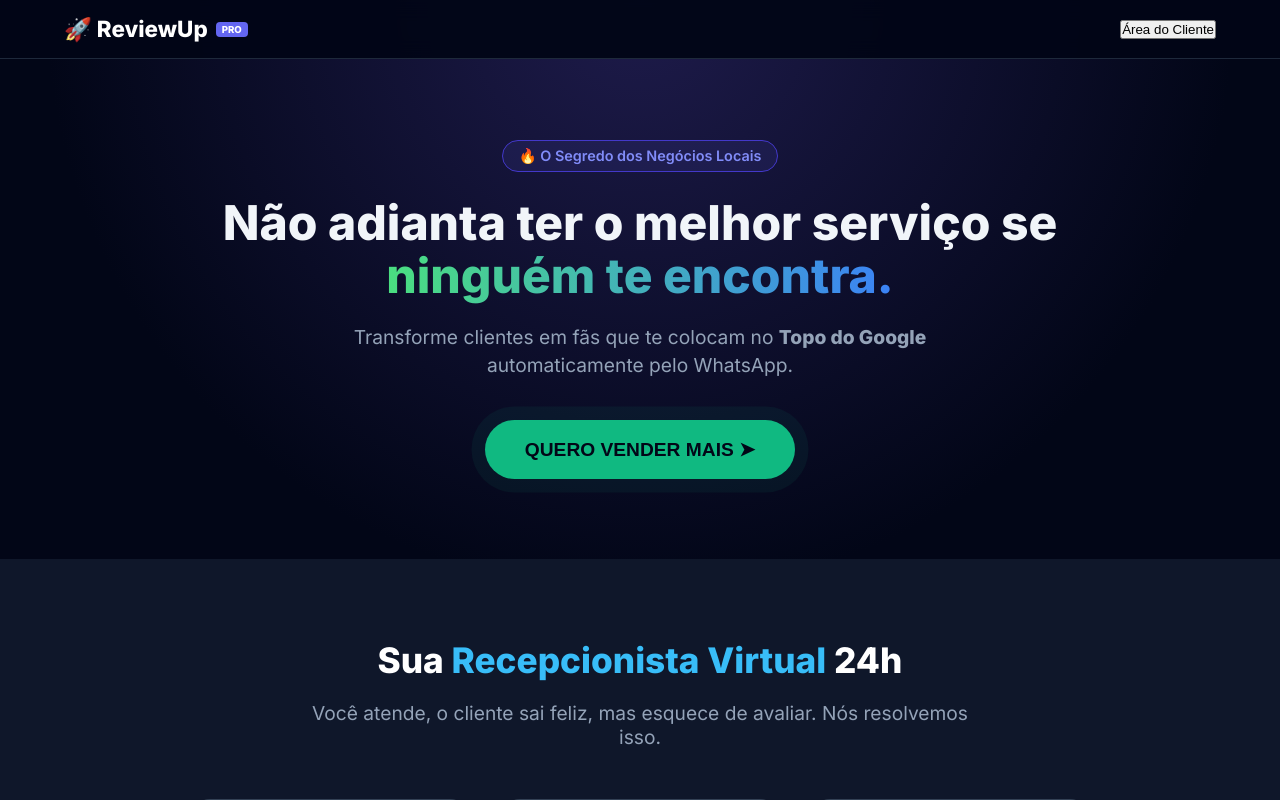
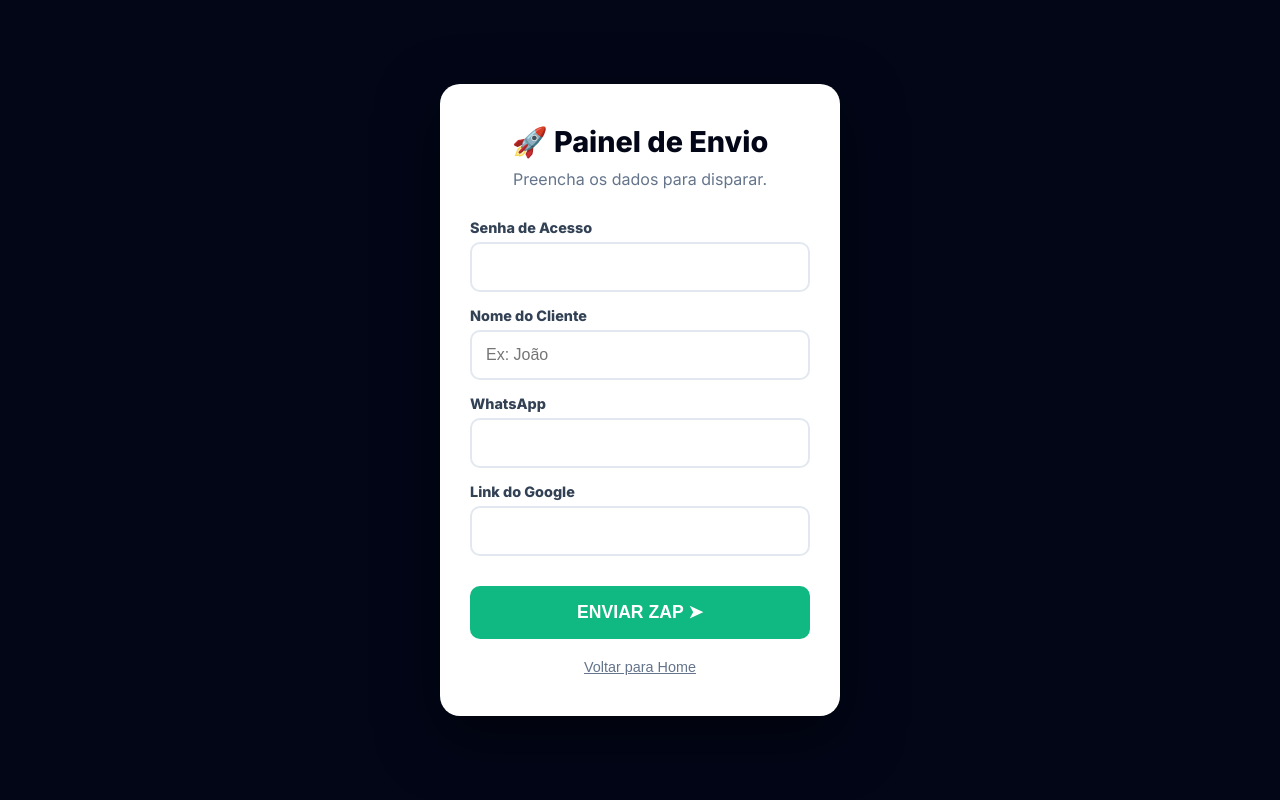
Before and after one commit to digitalburn/reviewup-sistema, a React (Vite) app in the folder web/: page / in a window 1280 px wide. Both pictures are taken after a click on the button "Área do Cliente". Shown: the top 800 px of the page. Built offline with nearby package versions, Linux system fonts and the light colour scheme.

Commit message:
Correcao da area do cliente

```diff
--- a/web/src/App.jsx
+++ b/web/src/App.jsx
@@ -1,33 +1,77 @@
-import React from 'react';
-import './App.css';
+import { useState, useEffect } from 'react'
+import './App.css'
 
-export default function Landing({ onLogin }) {
-  // 👇 ZAP DA ANDREIA 👇
+function App() {
+  // Estado que controla qual tela aparece ('landing' ou 'painel')
+  const [tela, setTela] = useState('landing')
+
+  // Estados do Painel (Dados do formulário)
+  const [telefone, setTelefone] = useState('')
+  const [nome, setNome] = useState('')
+  const [link, setLink] = useState('')
+  const [senha, setSenha] = useState('')
+  const [loading, setLoading] = useState(false)
+
+  // Link do WhatsApp da Andreia
   const whatsappVendas = "5511992514436";
 
-  const irParaZapMensal = () => {
-    const texto = "Olá! Quero testar o ReviewUp no Plano Mensal de R$ 97.";
-    window.open(`https://wa.me/${whatsappVendas}?text=${encodeURIComponent(texto)}`, '_blank');
-  };
+  // Carrega dados salvos quando abre
+  useEffect(() => {
+    const linkSalvo = localStorage.getItem('reviewup_link')
+    const senhaSalva = localStorage.getItem('reviewup_senha')
+    if (linkSalvo) setLink(linkSalvo)
+    if (senhaSalva) setSenha(senhaSalva)
+  }, [])
 
-  const irParaZapAnual = () => {
-    const texto = "Olá! Quero aproveitar a OFERTA ANUAL de R$ 500 do ReviewUp.";
-    window.open(`https://wa.me/${whatsappVendas}?text=${encodeURIComponent(texto)}`, '_blank');
-  };
+  // Função que envia a mensagem para o Motor
+  async function enviarMensagem() {
+    if (!telefone || !nome || !link || !senha) return alert('Preencha todos os campos!')
+    setLoading(true)
+    localStorage.setItem('reviewup_link', link)
+    localStorage.setItem('reviewup_senha', senha)
 
+    try {
+      const resposta = await fetch('https://reviewup-sistema.onrender.com/enviar-zap', {
+        method: 'POST',
+        headers: { 'Content-Type': 'application/json' },
+        body: JSON.stringify({ phone: telefone, nome, link, senha })
+      })
+      const dados = await resposta.json()
+      if (resposta.ok) {
+        alert(`✅ Sucesso! Mensagem enviada para ${nome}!`)
+        setTelefone('')
+        setNome('')
+      } else {
+        alert('❌ Erro: ' + (dados.error || 'Falha'))
+      }
+    } catch (erro) { alert('⚠️ Erro de conexão. Verifique sua internet ou o servidor.') }
+    setLoading(false)
+  }
+
+  // --- TELA 1: LANDING PAGE (O Site de Vendas) ---
+  if (tela === 'landing') {
     return (
       <div className="landing-container">
         <nav className="navbar">
           <div className="logo">🚀 ReviewUp <span className="beta">PRO</span></div>
-        <button onClick={onLogin} className="btn-login-nav">Área do Cliente</button>
+          {/* ESSE BOTÃO AQUI QUE FAZ A MÁGICA DE IR PRO PAINEL */}
+          <button onClick={() => setTela('painel')} className="btn-outline">Área do Cliente</button>
         </nav>
 
+        {/* HERO */}
         <header className="hero-section">
           <span className="tag-destaque">🔥 O Segredo dos Negócios Locais</span>
           <h1>Não adianta ter o melhor serviço se <br /><span className="destaque-texto">ninguém te encontra.</span></h1>
-        <p className="subtitle">Transforme clientes em fãs que te colocam no <strong>Topo do Google</strong> automaticamente pelo WhatsApp.</p>
+          <p className="subtitle">
+            Transforme clientes em fãs que te colocam no <strong>Topo do Google</strong> automaticamente pelo WhatsApp.
+          </p>
           <div className="cta-group">
-          <button onClick={irParaZapAnual} className="btn-cta pulse">QUERO VENDER MAIS ➤</button>
+            <button
+              onClick={() => window.open(`https://wa.me/${whatsappVendas}?text=Quero%20dominar%20o%20Google%20com%20ReviewUp`, '_blank')}
+              className="btn-cta pulse"
+            >
+              QUERO VENDER MAIS ➤
+            </button>
           </div>
         </header>
 
@@ -38,27 +82,23 @@ export default function Landing({ onLogin }) {
             <p className="explain-text">Você atende, o cliente sai feliz, mas esquece de avaliar. Nós resolvemos isso.</p>
 
             <div className="explain-grid">
-
               <div className="explain-item">
                 <div className="big-number">1</div>
                 <h4>Você Atende</h4>
                 <p>Faça seu trabalho excelente normalmente.</p>
               </div>
 
-            {/* --- MUDANÇA AQUI --- */}
               <div className="explain-item">
                 <div className="big-number">2</div>
                 <h4>Disparo em 1 Clique</h4>
                 <p>Você coloca o número e o robô envia a mensagem personalizada na hora.</p>
               </div>
-            {/* ------------------- */}
 
               <div className="explain-item">
                 <div className="big-number">3</div>
                 <h4>O Google Sobe</h4>
                 <p>O cliente avalia com um toque e sua nota dispara.</p>
               </div>
-
             </div>
           </div>
         </section>
@@ -70,7 +110,7 @@ export default function Landing({ onLogin }) {
             <div className="phone-screen">
               <div className="whatsapp-header"><div className="wa-avatar">🏪</div><div className="wa-name">Sua Empresa <br/><span>online</span></div></div>
               <div className="chat-container">
-              <div className="message-bubble received">Olá João! 👋 Obrigado pela preferência. Poderia nos avaliar?<br/><br/>É só clicar: <strong>👉 google.com/avaliar</strong><span className="time">10:30 ✓✓</span></div>
+                <div className="message-bubble received">Olá João! 👋 Obrigado pela preferência na Barbearia do Sérgio.<br/><br/>Sua opinião é muito importante para nós. Poderia nos avaliar rapidinho?<br/><br/>É só clicar aqui: <strong>👉 google.com/avaliar</strong><span className="time">10:30 ✓✓</span></div>
                 <div className="message-bubble sent">Claro! ⭐⭐⭐⭐⭐<span className="time">10:31 ✓✓</span></div>
               </div>
             </div>
@@ -92,7 +132,7 @@ export default function Landing({ onLogin }) {
                 <li>✅ Suporte no Zap</li>
                 <li>❌ Sem Consultoria Google</li>
               </ul>
-            <button onClick={irParaZapMensal} className="btn-cta-outline">QUERO MENSAL</button>
+              <button onClick={() => window.open(`https://wa.me/${whatsappVendas}?text=Quero%20testar%20o%20Plano%20Mensal`, '_blank')} className="btn-cta-outline">QUERO MENSAL</button>
             </div>
 
             <div className="pricing-card featured">
@@ -106,7 +146,7 @@ export default function Landing({ onLogin }) {
                 <li>✅ Prioridade no Suporte</li>
                 <li>🎁 <strong>Bônus:</strong> Análise de Perfil Google</li>
               </ul>
-            <button onClick={irParaZapAnual} className="btn-cta-full pulse">QUERO O ANUAL ➤</button>
+              <button onClick={() => window.open(`https://wa.me/${whatsappVendas}?text=Quero%20a%20Oferta%20Anual`, '_blank')} className="btn-cta-full pulse">QUERO O ANUAL ➤</button>
             </div>
           </div>
 
@@ -121,5 +161,26 @@ export default function Landing({ onLogin }) {
 
         <footer className="footer"><p>© 2025 ReviewUp. O parceiro do seu negócio.</p></footer>
       </div>
-  );
+    )
   }
+
+  // --- TELA 2: PAINEL DO CLIENTE ---
+  return (
+    <div className="painel-container">
+      <div className="card">
+        <h2>🚀 Painel de Envio</h2>
+        <p>Preencha os dados para disparar.</p>
+        <div className="input-group"><label>Senha de Acesso</label><input type="password" value={senha} onChange={e => setSenha(e.target.value)} /></div>
+        <div className="input-group"><label>Nome do Cliente</label><input type="text" placeholder="Ex: João" value={nome} onChange={e => setNome(e.target.value)} /></div>
+        <div className="input-group"><label>WhatsApp</label><input type="text" value={telefone} onChange={e => setTelefone(e.target.value)} /></div>
+        <div className="input-group"><label>Link do Google</label><input type="text" value={link} onChange={e => setLink(e.target.value)} /></div>
+        <button className="btn-enviar" onClick={enviarMensagem} disabled={loading}>{loading ? 'Enviando...' : 'ENVIAR ZAP ➤'}</button>
+
+        {/* BOTÃO PARA VOLTAR PRO SITE */}
+        <button onClick={() => setTela('landing')} className="btn-voltar">Voltar para Home</button>
+      </div>
+    </div>
+  )
+}
+
+export default App
```
Lines whose indentation alone changed are shown as unchanged.
